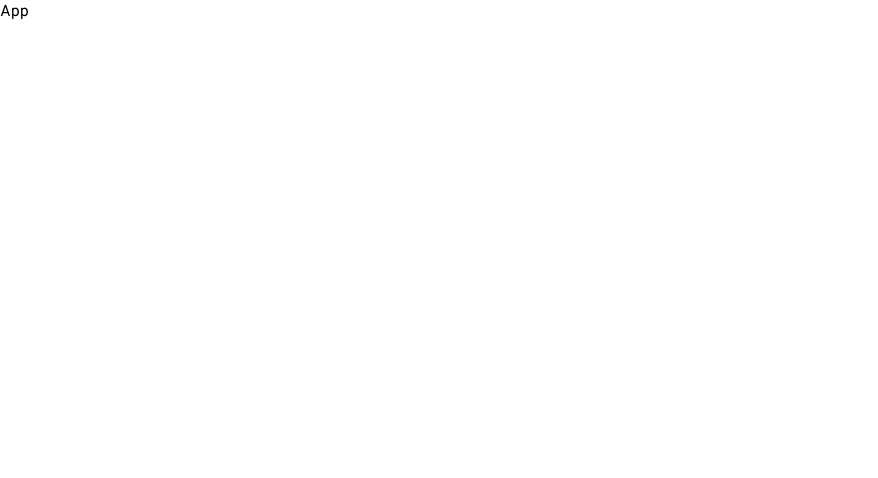
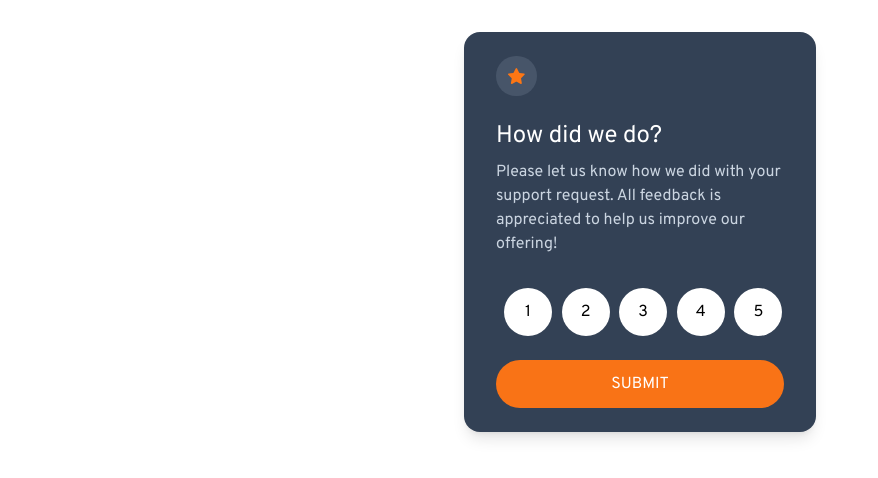
Before and after one commit to xuanhung1509/fementor-rating-component, a React (Vite) app: page / in a window 1280 px wide. Shown: the top 478 px of the page, without its empty margins (0-878 px from the left). Built offline with nearby package versions, Linux system fonts and the light colour scheme.

Commit message:
feat: add UI pre-select

```diff
--- a/src/App.tsx
+++ b/src/App.tsx
@@ -1,4 +1,54 @@
+import iconStar from './assets/icon-star.svg'
+
+const RatingCard = () => {
+  return (
+    <div className="rounded-2xl bg-slate-700 px-8 py-6 text-white shadow-lg">
+      <div className="flex flex-col items-start gap-6">
+        <div className="rounded-full bg-slate-600 p-3">
+          <img src={iconStar} alt="star" />
+        </div>
+        <div>
+          <h2 className="text-2xl">How did we do?</h2>
+          <p className="font-sm mt-2 text-slate-300">
+            Please let us know how we did with your support request. All
+            feedback is appreciated to help us improve our offering!
+          </p>
+        </div>
+        <ul className="mx-auto mt-2 grid w-full grid-cols-5 gap-4 px-2">
+          {[...Array(5).keys()].map((n) => (
+            <div
+              key={n}
+              className="relative h-10 w-10 overflow-hidden rounded-full bg-white sm:h-12 sm:w-12"
+            >
+              <input
+                type="radio"
+                name="rating"
+                id={String(n + 1)}
+                className="peer pointer-events-none absolute inset-0 opacity-0"
+              />
+              <label
+                htmlFor={String(n + 1)}
+                className="absolute inset-0 flex cursor-pointer items-center justify-center text-black transition-colors peer-checked:bg-slate-500 peer-checked:text-white peer-hover:bg-orange-500 peer-hover:text-white"
+              >
+                {n + 1}
+              </label>
+            </div>
+          ))}
+        </ul>
+        <button className="w-full rounded-full bg-orange-500 px-6 py-3 uppercase text-white transition-colors hover:bg-white hover:text-orange-500">
+          Submit
+        </button>
+      </div>
+    </div>
+  )
+}
+
 const App = () => {
-  return <div>App</div>
+  return (
+    <div className="mx-auto my-8 max-w-sm px-4">
+      <RatingCard />
+    </div>
+  )
 }
+
 export default App
```
